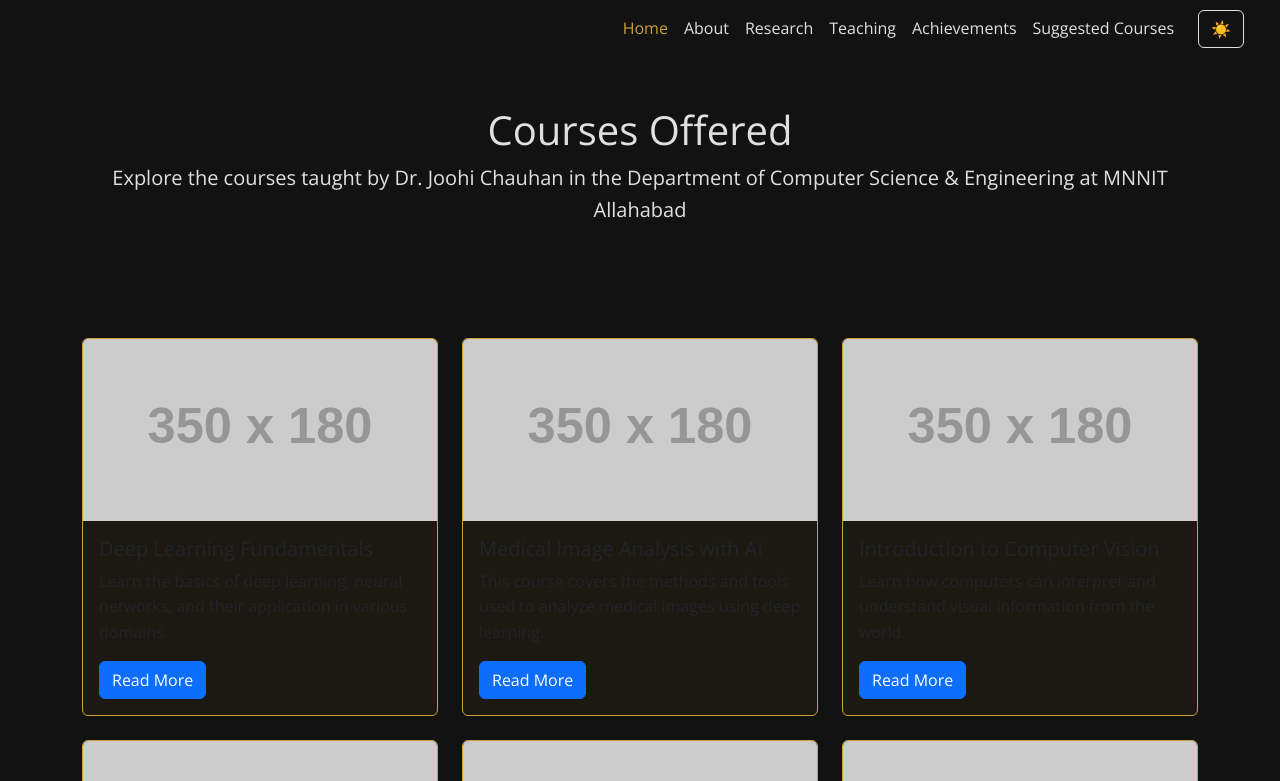
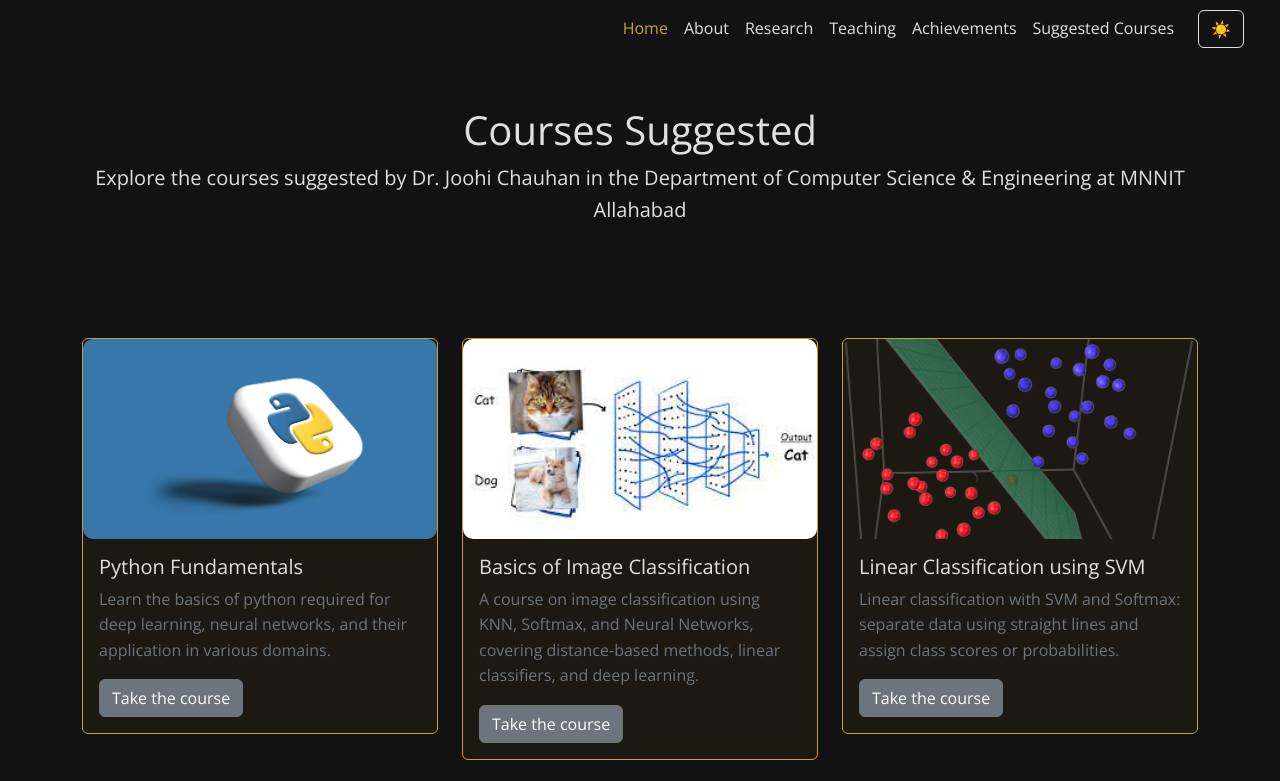
Before and after one commit to Eskaykaushik/DrJoohiChauhan, a plain HTML site: page courses.html in a window 1280 px wide. Shown: the top 781 px of the page. Drawn offline with nearby package versions, Linux system fonts and the light colour scheme; placeholder pictures from the web are drawn by us.

Commit message:
added courses

```diff
--- a/courses.html
+++ b/courses.html
@@ -37,8 +37,8 @@
     <div class="container">
       <div class="row align-items-center">
         <div class="col-md-12 text-center">
-          <h1>Courses Offered</h1>
-          <p class="fs-5">Explore the courses taught by Dr. Joohi Chauhan in the Department of Computer Science & Engineering at MNNIT Allahabad</p>
+          <h1>Courses Suggested</h1>
+          <p class="fs-5">Explore the courses suggested by Dr. Joohi Chauhan in the Department of Computer Science & Engineering at MNNIT Allahabad</p>
         </div>
       </div>
     </div>
@@ -49,37 +49,41 @@
     <div class="container">
       <div class="row">
         <!-- Course 1 -->
+
         <div class="col-md-4 mb-4">
           <div class="card">
-            <img src="https://via.placeholder.com/350x180" alt="Course Image" class="card-img-top">
+            <img src="imgs/pyLogo.jpeg" alt="Course Image" class="card-img-top">
             <div class="card-body">
-              <h5 class="card-title">Deep Learning Fundamentals</h5>
-              <p class="card-text">Learn the basics of deep learning, neural networks, and their application in various domains.</p>
-              <a href="#" class="btn btn-primary">Read More</a>
+              <h5 class="card-title">Python Fundamentals</h5>
+              <p class="card-text text-secondary">Learn the basics of python required for deep learning, neural networks, and their application in various domains.</p>
+              <a href="https://cs231n.github.io/python-numpy-tutorial/" class="btn btn-secondary">Take the course</a>
             </div>
           </div>
         </div>
 
+
         <!-- Course 2 -->
+
         <div class="col-md-4 mb-4">
           <div class="card">
-            <img src="https://via.placeholder.com/350x180" alt="Course Image" class="card-img-top">
+            <img src="imgs/imgclassification.jpeg" alt="Course Image" class="card-img-top">
             <div class="card-body">
-              <h5 class="card-title">Medical Image Analysis with AI</h5>
-              <p class="card-text">This course covers the methods and tools used to analyze medical images using deep learning.</p>
-              <a href="#" class="btn btn-primary">Read More</a>
+              <h5 class="card-title">Basics of Image Classification</h5>
+              <p class="card-text text-secondary">A course on image classification using KNN, Softmax, and Neural Networks, covering distance-based methods, linear classifiers, and deep learning.</p>
+              <a href="#" class="btn btn-secondary">Take the course</a>
             </div>
           </div>
         </div>
 
+
         <!-- Course 3 -->
         <div class="col-md-4 mb-4">
           <div class="card">
-            <img src="https://via.placeholder.com/350x180" alt="Course Image" class="card-img-top">
+            <img src="imgs/topic4_linear_classifier.png" alt="Course Image" class="card-img-top">
             <div class="card-body">
-              <h5 class="card-title">Introduction to Computer Vision</h5>
-              <p class="card-text">Learn how computers can interpret and understand visual information from the world.</p>
-              <a href="#" class="btn btn-primary">Read More</a>
+              <h5 class="card-title">Linear Classification using SVM</h5>
+              <p class="card-text text-secondary">Linear classification with SVM and Softmax: separate data using straight lines and assign class scores or probabilities.</p>
+              <a href="#" class="btn btn-secondary">Take the course</a>
             </div>
           </div>
         </div>
--- a/styles.css
+++ b/styles.css
@@ -87,6 +87,19 @@ body.light-mode .accordion-header {
     color: var(--text-color);
 
   }
+
+  .card-title{
+    color: var(--text-color);
+
+  }
+
+  .card img {
+    width: 100%;          /* Ensures the image fits the card width */
+    height: 200px;         /* Maintains the aspect ratio */
+    border-radius: 10px;  /* Optional: rounds the corners of the image */
+    object-fit: cover;    /* Ensures the image covers the card area */
+  }
+
 
   .accordion-body .list-group-flush {
     background-color: var(--bg-color);
```
Also changed, not shown: about.html (+1 -1 lines), index.html (+1 -1 lines), imgs/DrJoohiProfilepic.jpeg (renamed from DrJoohiProfilepic.jpeg), imgs/imgclassification.jpeg (added), imgs/pyLogo.jpeg (added), imgs/topic4_linear_classifier.png (added).
